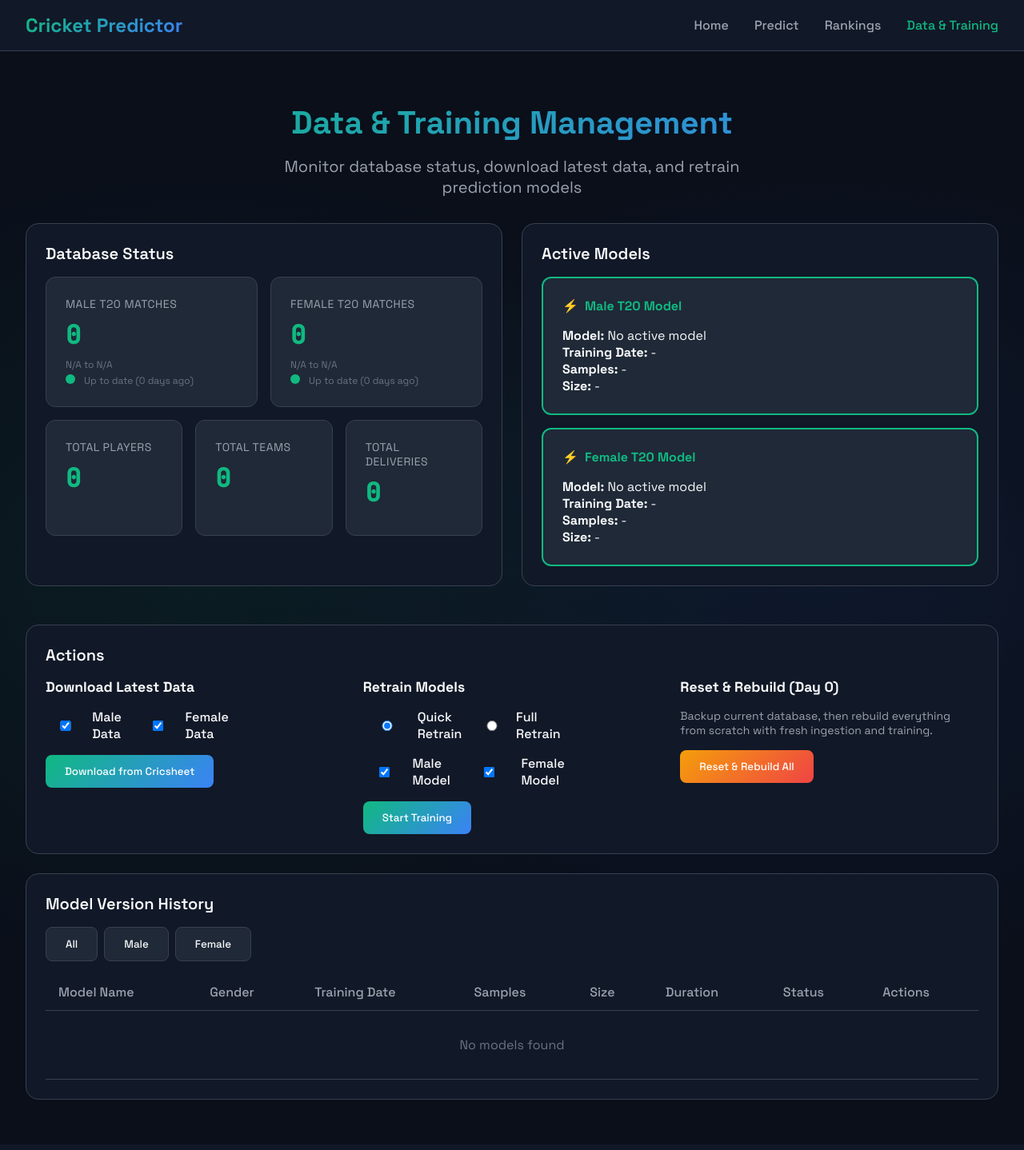
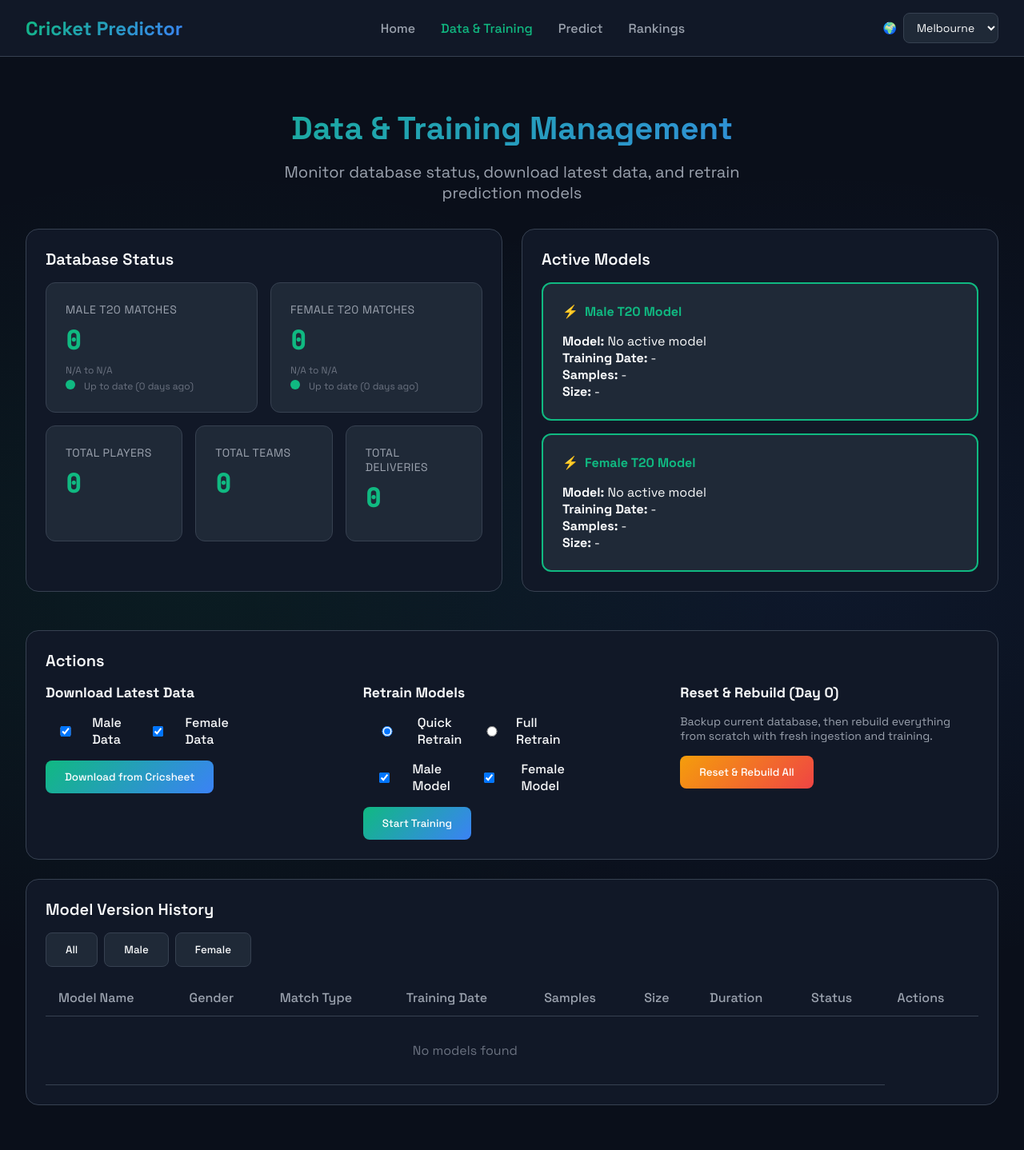
Before and after one commit to darcy5d/trav_daddy, a Flask app: page /training in a window 1280 px wide. Shown: the whole page at 80% size. Run offline with Flask 3, Linux system fonts and the light colour scheme; data that the repository does not hold is empty.

Commit message:
feat: Improve navbar consistency and add match type column
- Move timezone selector to global navbar (visible on all pages)
- Reorder navigation: Home | Data & Training | Predict | Rankings
- Set Melbourne as default timezone
- Add Match Type column to version history table
- Remove duplicate timezone selector from predict.html
- Use event-driven timezone changes across pages
- Future-proof for T20/ODI/Test models

```diff
--- a/app/templates/base.html
+++ b/app/templates/base.html
@@ -281,6 +281,24 @@
             max-width: 600px;
             margin: 0 auto;
         }
+
+        .timezone-selector {
+            display: flex;
+            align-items: center;
+            gap: 0.5rem;
+        }
+
+        .timezone-selector label {
+            color: var(--text-secondary);
+            font-size: 0.875rem;
+            margin: 0;
+        }
+
+        .timezone-selector select {
+            width: auto;
+            padding: 0.5rem 0.75rem;
+            font-size: 0.875rem;
+        }
     </style>
     {% block head %}{% endblock %}
 </head>
@@ -289,11 +307,24 @@
         <a href="/" class="logo">Cricket Predictor</a>
         <ul class="nav-links">
             <li><a href="/" class="{% if request.path == '/' %}active{% endif %}">Home</a></li>
+            <li><a href="/training" class="{% if request.path == '/training' %}active{% endif %}">Data & Training</a></li>
             <li><a href="/predict" class="{% if request.path == '/predict' %}active{% endif %}">Predict</a></li>
             <li><a href="/rankings" class="{% if request.path == '/rankings' %}active{% endif %}">Rankings</a></li>
-            <li><a href="/training" class="{% if request.path == '/training' %}active{% endif %}">Data & Training</a></li>
         </ul>
-        {% block navbar_extra %}{% endblock %}
+        <div class="timezone-selector">
+            <label for="timezone-select">🌍</label>
+            <select id="timezone-select" onchange="setTimezone(this.value)">
+                <option value="Australia/Melbourne">Melbourne</option>
+                <option value="Australia/Sydney">Sydney</option>
+                <option value="Australia/Brisbane">Brisbane</option>
+                <option value="Australia/Perth">Perth</option>
+                <option value="Asia/Kolkata">India</option>
+                <option value="Europe/London">London</option>
+                <option value="America/New_York">New York</option>
+                <option value="Asia/Dubai">Dubai</option>
+                <option value="Pacific/Auckland">Auckland</option>
+            </select>
+        </div>
     </nav>
 
     <main class="container">
@@ -325,6 +356,24 @@
         function formatPercent(num) {
             return (num * 100).toFixed(1) + '%';
         }
+
+        // Global timezone management
+        let currentTimezone = localStorage.getItem('cricket_timezone') || 'Australia/Melbourne';
+
+        function setTimezone(tz) {
+            currentTimezone = tz;
+            localStorage.setItem('cricket_timezone', tz);
+            // Dispatch event for pages that need to react to timezone changes
+            window.dispatchEvent(new CustomEvent('timezoneChanged', { detail: { timezone: tz } }));
+        }
+
+        // Initialize timezone selector on page load
+        document.addEventListener('DOMContentLoaded', () => {
+            const tzSelect = document.getElementById('timezone-select');
+            if (tzSelect) {
+                tzSelect.value = currentTimezone;
+            }
+        });
     </script>
     {% block scripts %}{% endblock %}
 </body>
--- a/app/templates/training.html
+++ b/app/templates/training.html
@@ -349,6 +349,7 @@
                 <tr>
                     <th>Model Name</th>
                     <th>Gender</th>
+                    <th>Match Type</th>
                     <th>Training Date</th>
                     <th>Samples</th>
                     <th>Size</th>
@@ -548,6 +549,7 @@
         row.innerHTML = `
             <td>${model.model_name}</td>
             <td><span class="badge badge-${model.gender === 'male' ? 'success' : 'warning'}">${model.gender}</span></td>
+            <td><span class="badge" style="background: rgba(59, 130, 246, 0.2); color: var(--accent-secondary);">${model.format_type || 'T20'}</span></td>
             <td>${formatDate(model.created_at)}</td>
             <td>${formatNumber(model.training_samples || 0)}</td>
             <td>${formatSize(model.model_size_mb || 0)}</td>
```
Also changed, not shown: app/templates/predict.html (+3 -22 lines).
